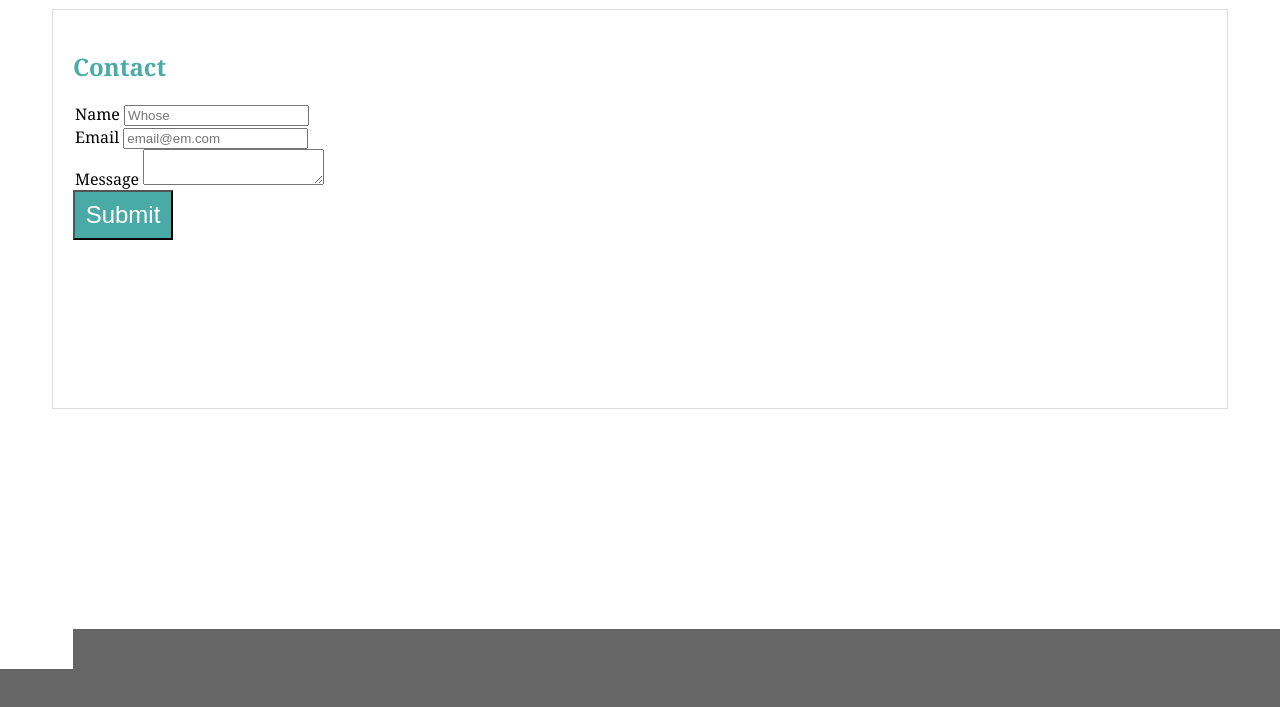
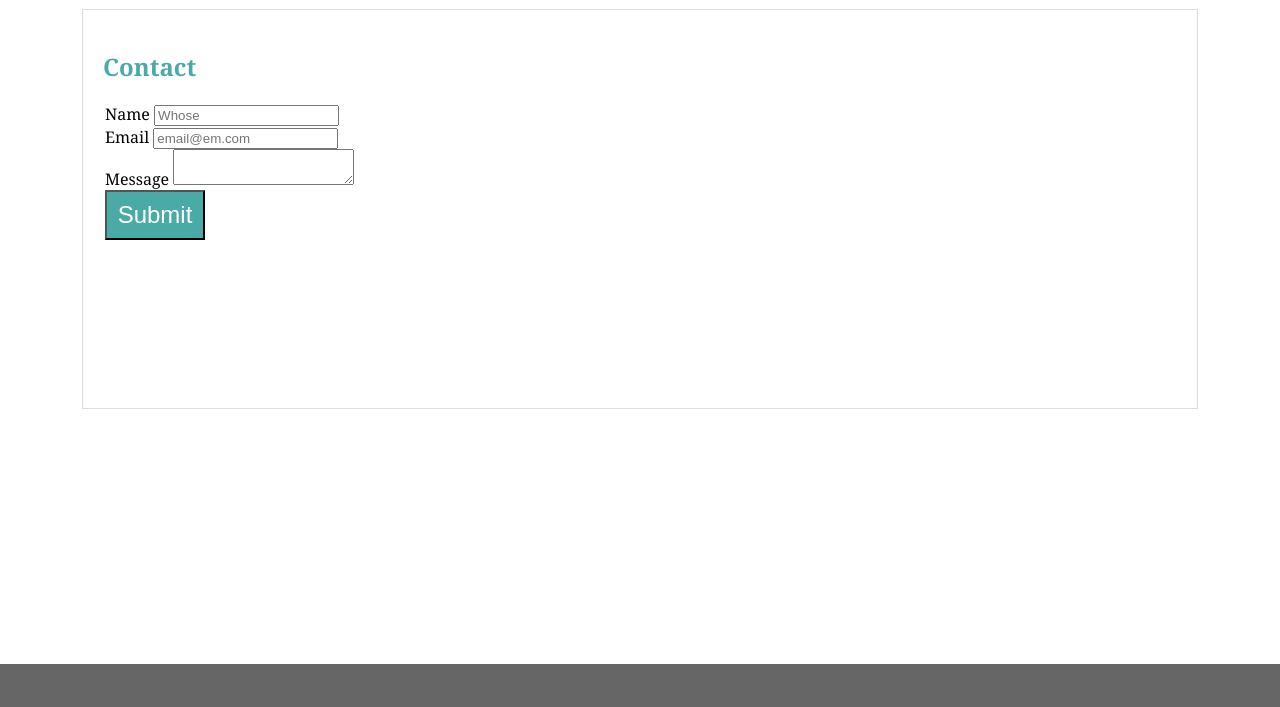
Before and after one commit to Sharonyel/myportfolio, a plain HTML site: page contact.html in a window 1280 px wide. Shown: the part 91-798 px from the top of the page. Drawn offline with Linux system fonts and the light colour scheme.

Commit message:
coding updates

```diff
--- a/assets/css/style.css
+++ b/assets/css/style.css
@@ -19,7 +19,8 @@
   border-style: solid;
   border-width: 1px;
   border-color: #cccccc;
-  position: relative;
+  position: fixed;
+  top: 0;
 
 }
 h1 {
@@ -59,22 +60,31 @@ a {
   text-align: center;
 
 }
-.content {
+.content, .contact {
+  background: #ffffff;
+  float: left;
+  width: 100%;
+  height: 100%;
+
+}
+.content-mat {
   min-height: 50%;
   margin-bottom: -120px;
-  margin-top: 30px;
+  margin-top: 100px;
   margin-left: 52px;
   margin-right: 52px;
   padding: 20px;
-  width: auto;
-  height: auto;
+ /* width: auto;
+  height: auto;*/
   background: #ffffff;
   border-color: #dddddd;
   border-width: 1px;
   border-style: solid;
+  /*position: relative;
+  top: 50; */
 
 }
-.content::after{
+.content::after, .contact::after {
   content: "";
   display: block;
 }
@@ -88,24 +98,42 @@ img {
   height: 200px;
   float: left;
   overflow: auto;
+  padding: 20px;
 
 }
 
 p {
   float: inline-start;
   color: #777777;
+  padding: 20px;
 }
 
-footer, .content::after {
+footer, .content::after, .contact::after {
   height: 120px;
   background: #666666;
   padding: 20px;
   width: 100%;
-  height: 40px;
+  height: 5px;
   margin-bottom: 0px;
   position: fixed;
   bottom: 0;
 
+}
+.contact-mat {
+  min-height: 50%;
+  margin-bottom: -120px;
+  margin-top: 100px;
+  margin-left: 82px;
+  margin-right: 82px;
+  padding: 20px;
+ /* width: auto;
+  height: auto;*/
+  background: #ffffff;
+  border-color: #dddddd;
+  border-width: 1px;
+  border-style: solid;
+  /*position: relative;
+  top: 50; */
 }
 
 fieldset {
@@ -113,15 +141,13 @@ fieldset {
   padding: 0;
   border: 0;
   font-size: 100%;
-  font: inherit;
-  vertical-align: baseline;
 }
 label {
   width: 100px;
+
 }
 .input-text {
   font-size: 100%;
-  font: inherit;
   margin: 0;
   padding: 0;
   border: 0;
--- a/contact.html
+++ b/contact.html
@@ -23,11 +23,11 @@
              </div>
         </header>
 
-         <section class="content">
+         <section class="contact">
+          <div class="contact-mat">
 
             <h2>Contact</h2>
 
-          <div class="input-text">
 
             <fieldset>
                   <label>
@@ -46,11 +46,15 @@
 
                     </textarea>
                   </label>
+
+                  <br>
+                  <input class="btn" type="submit" name="submit" value="Submit">
+
+
                 </fieldset>
                 </div>
 
 
-                <input class="btn" type="submit" name="submit" value="Submit">
 
 
             </div>
```
Also changed, not shown: index.html (+2 -2 lines).
